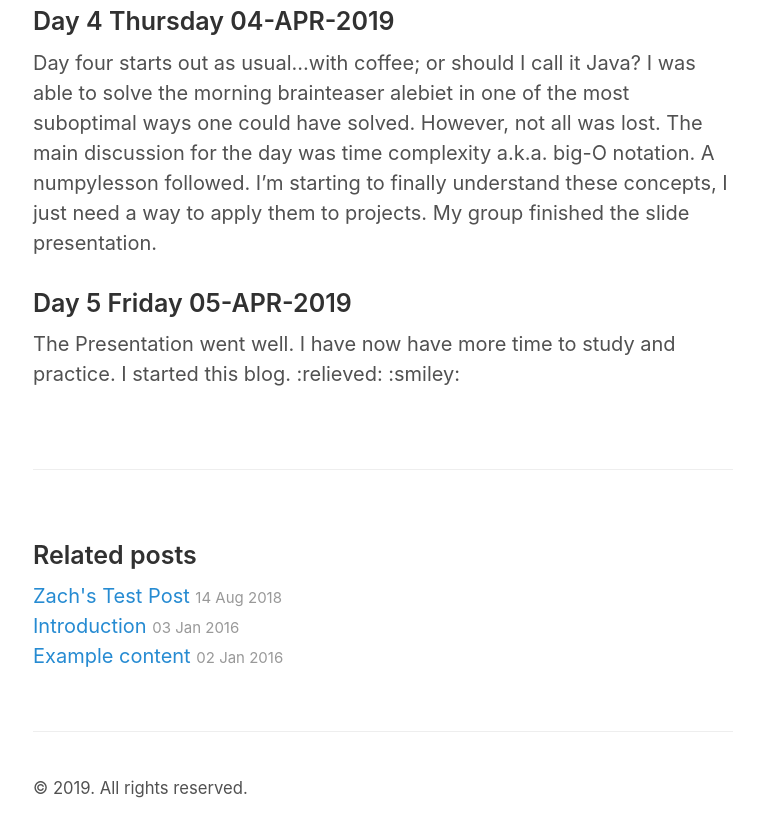
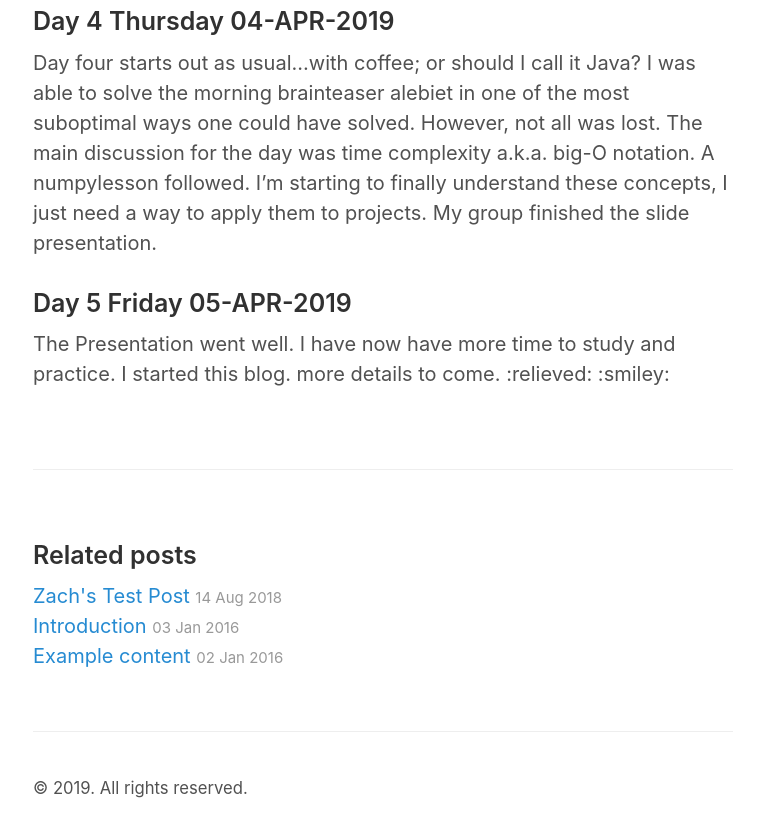
Before and after one commit to JTBake490/JTBake490.github.io, a Jekyll site: the page built from _posts/2019-04-05-Week-1.md, in a window 1280 px wide and 900 px high, scrolled down 2902 px, cut to the strip 58-895 px from the top of the window. Shown: the whole strip, without its empty margins (257-1014 px from the left). Built offline with Jekyll 4.4.1, drawn with Linux system fonts in a browser that asks for light colours.

```diff
--- a/_posts/2019-04-05-Week-1.md
+++ b/_posts/2019-04-05-Week-1.md
@@ -50,5 +50,6 @@ A numpylesson followed. I'm starting to finally understand these concepts, I jus
 
 
 ### Day 5 Friday 05-APR-2019
-The Presentation went well. I have now have more time to study and practice. I started this blog.
+The Presentation went well.
+I have now have more time to study and practice. I started this blog. more details to come.
  :relieved:  :smiley:
```
